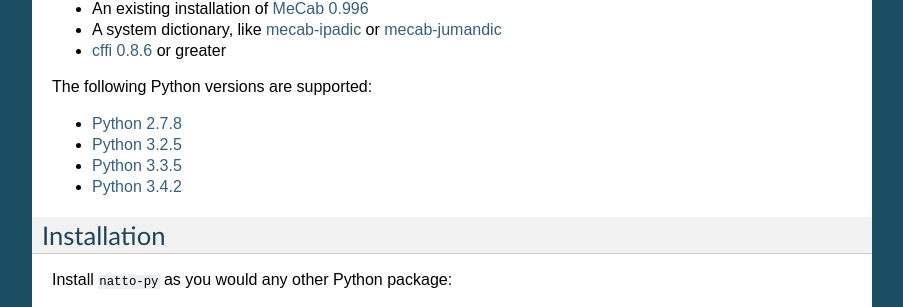
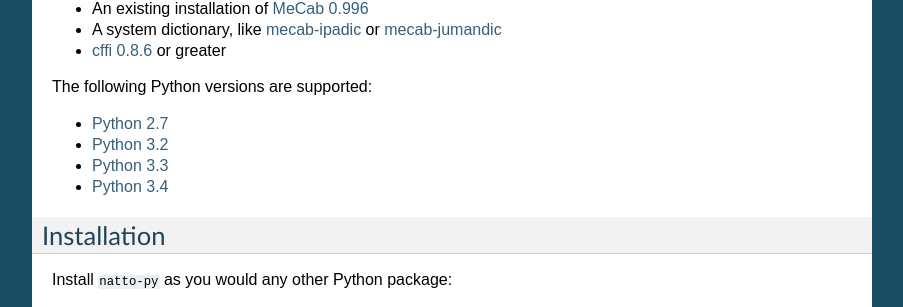
Before and after one commit to buruzaemon/natto-py, a Sphinx documentation site: the page built from docs/index.rst, in a window 1280 px wide and 900 px high, scrolled down 377 px. Shown: the part 145-452 px from the top of the window, without its empty margins (198-1101 px from the left). Built offline with Sphinx 7.4.7, drawn with Linux system fonts in a browser that asks for light colours.

```diff
--- a/docs/index.rst
+++ b/docs/index.rst
@@ -26,10 +26,10 @@ Requirements
 
 The following Python versions are supported:
 
-- `Python 2.7.8`_
-- `Python 3.2.5`_
-- `Python 3.3.5`_
-- `Python 3.4.2`_
+- `Python 2.7`_
+- `Python 3.2`_
+- `Python 3.3`_
+- `Python 3.4`_
 
 Installation
 ------------
@@ -256,10 +256,10 @@ Documentation
 .. _natto-py at GitHub: https://github.com/buruzaemon/natto-py
 .. _MeCab 0.996: http://code.google.com/p/mecab/downloads/list
 .. _cffi 0.8.6: https://bitbucket.org/cffi/cffi
-.. _Python 2.7.8: https://www.python.org/download/releases/2.7.8/
-.. _Python 3.2.5: https://www.python.org/download/releases/3.2.5/
-.. _Python 3.3.5: https://www.python.org/download/releases/3.3.5/
-.. _Python 3.4.2: https://www.python.org/downloads/release/python-342/
+.. _Python 2.7: https://docs.python.org/dev/whatsnew/2.7.html
+.. _Python 3.2: https://docs.python.org/dev/whatsnew/3.2.html
+.. _Python 3.3: https://docs.python.org/dev/whatsnew/3.3.html
+.. _Python 3.4: https://docs.python.org/dev/whatsnew/3.4.html
 .. _NLTK3's lead: https://github.com/nltk/nltk/wiki/Porting-your-code-to-NLTK-3.0
 .. _Python with-statement: https://www.python.org/dev/peps/pep-0343/
 .. _project Wiki: https://github.com/buruzaemon/natto-py/wiki
```
Also changed, not shown: README.rst (+25 -10 lines).
